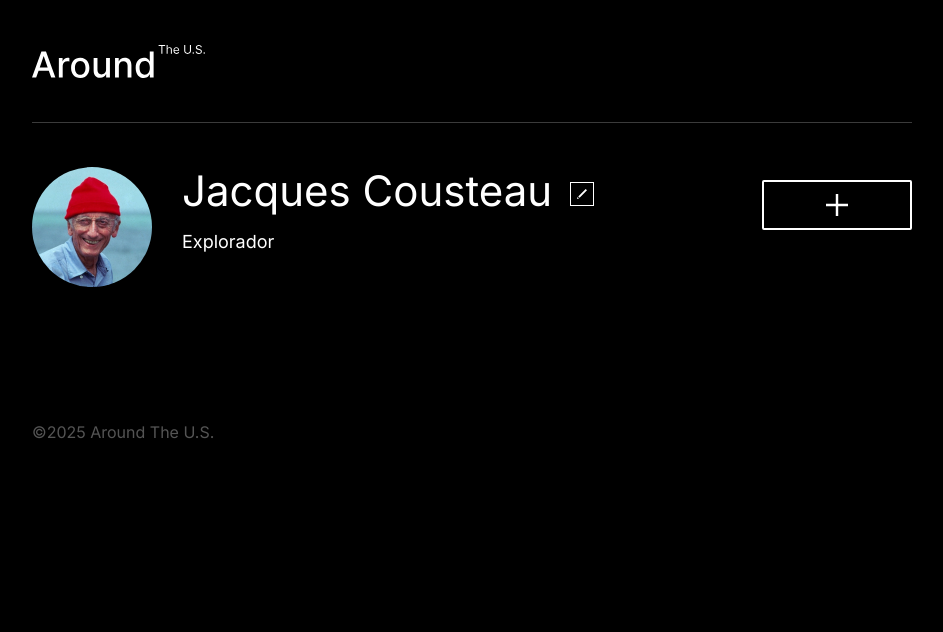
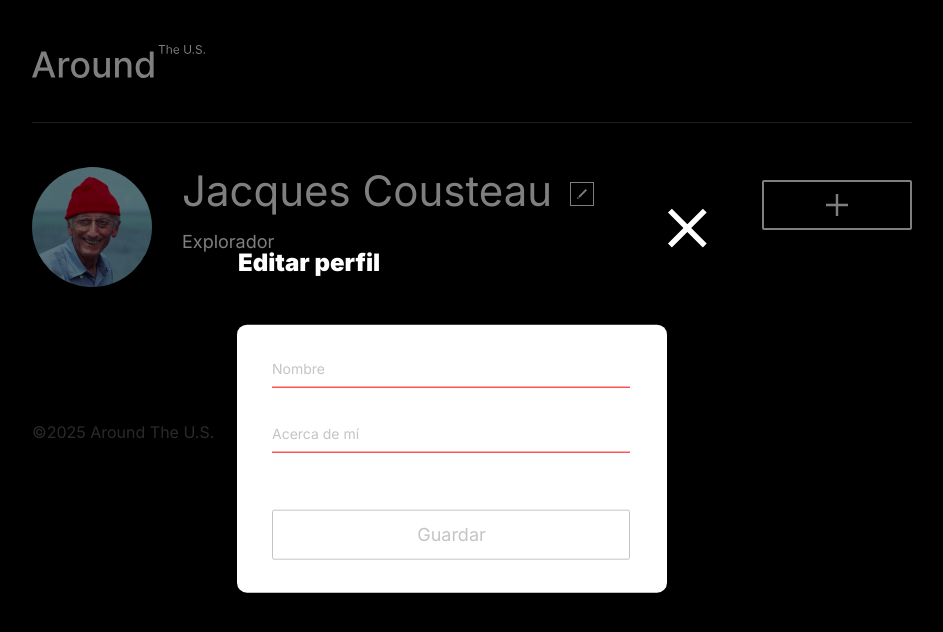
Before and after one commit to Ximerm/web_project_around_react, a React (Vite) app: page / in a window 1280 px wide. Both pictures are taken after a click on the button 750 px from the left and 186 px from the top of the page. Shown: the top 632 px of the page, without its empty margins (168-1111 px from the left). Built offline with nearby package versions, Linux system fonts and the light colour scheme.

Commit message:
Creación componente Popup

```diff
--- a/src/blocks/popup.css
+++ b/src/blocks/popup.css
@@ -5,8 +5,8 @@
   left: 0;
   height: 100vh;
   width: 100vw;
-  display: none;
   font-family: "Inter", Arial, sans-serif;
+  visibility: visible;
 }
 
 .popup_opened {
--- a/src/components/Main/Main.jsx
+++ b/src/components/Main/Main.jsx
@@ -2,14 +2,46 @@ import profileAvatar from "../../images/Profile/Avatar.png";
 import updateAvatar from "../../images/Profile/Update_Avatar_Icon.svg";
 import editButton from "../../images/Profile/Edit_Button.svg";
 import addButton from "../../images/Profile/Add_Button.svg";
+import Popup from "./Popup/Popup";
+import { useState } from "react";
+import NewCard from "../form/NewCard/NewCard";
+import EditProfile from "../form/EditProfile/EditProfile";
+import EditAvatar from "../form/EditAvatar/EditAvatar";
 
 export default function Main() {
+  //Se crea un estado popup
+  const [popup, setPopup] = useState(null);
+
+  //Creación de variables que se pasarán como props
+  const newCardPopup = { title: "Nuevo lugar", children: <NewCard /> };
+  const editProfilePopup = {
+    title: "Editar perfil",
+    children: <EditProfile />,
+  };
+  const editAvatarPopup = {
+    title: "Cambiar foto de perfil",
+    children: <EditAvatar />,
+  };
+
+  //Abrir popup
+  function handleOpenPopup(popup) {
+    setPopup(popup);
+  }
+
+  //Cerrar popup
+  function handleClosePopup() {
+    setPopup(null);
+  }
+
   return (
     <main className="content">
       <section className="profile">
         <div className="profile__avatar-container">
           <img className="profile__avatar" src={profileAvatar} alt="Avatar" />
-          <button className="profile__edit-avatar">
+          <button
+            className="profile__edit-avatar"
+            onClick={() => handleOpenPopup(editAvatarPopup)}
+          >
             <img src={updateAvatar} alt="Botón para editar Avatar" />
           </button>
         </div>
@@ -19,7 +51,12 @@ export default function Main() {
             <p className="profile__name">Jacques Cousteau</p>
             <p className="profile__hobbie">Explorador</p>
           </div>
-          <button className="profile__edit-button">
+          <button
+            aria-label="Add card"
+            className="profile__edit-button"
+            type="button"
+            onClick={() => handleOpenPopup(editProfilePopup)}
+          >
             <img
               className="profile__edit-button-img"
               src={editButton}
@@ -27,7 +64,10 @@ export default function Main() {
             />
           </button>
         </div>
-        <button className="profile__add-button">
+        <button
+          className="profile__add-button"
+          onClick={() => handleOpenPopup(newCardPopup)}
+        >
           <img
             className="profile__add-button-img"
             src={addButton}
@@ -59,6 +99,13 @@ export default function Main() {
           </template>
         </div>
       </section>
+
+      {/*renderización condicional cuando popup no es null}*/}
+      {popup && (
+        <Popup onClose={handleClosePopup} title={popup.title}>
+          {popup.children}
+        </Popup>
+      )}
     </main>
   );
 }
--- a/src/components/Main/Popup/Popup.jsx
+++ b/src/components/Main/Popup/Popup.jsx
@@ -2,7 +2,7 @@ import closeIcon from "../../../images/Popup/Close_Icon.svg";
 
 export default function Popup(props) {
   //los hijos son el contenido de la ventana emergente
-  const { title, children } = props;
+  const { onClose, title, children } = props;
 
   return (
     <section className="popup" id="popup-edit">
@@ -11,6 +11,7 @@ export default function Popup(props) {
           className="popup__close"
           src={closeIcon}
           alt="Ícono cerrar formulario"
+          onClick={onClose}
         />
         <h3 className="popup__form-title">{title}</h3>
         {children}
--- /dev/null
+++ b/src/components/form/EditAvatar/EditAvatar.jsx
@@ -0,0 +1,18 @@
+export default function EditAvatar() {
+  return (
+    <form className="popup__form" id="form-avatar">
+      <input
+        type="url"
+        className="popup__form-input"
+        id="input-avatar-url"
+        name="avatar"
+        placeholder="URL de la imagen"
+        required
+      />
+      <span className="input-error input-avatar-error"></span>
+      <button type="submit" className="popup__form-submit">
+        Guardar
+      </button>
+    </form>
+  );
+}
--- /dev/null
+++ b/src/components/form/EditProfile/EditProfile.jsx
@@ -0,0 +1,39 @@
+export default function EditProfile() {
+  return (
+    <form className="popup__form" id="form-profile">
+      <input
+        className="popup__form-input"
+        type="text"
+        name="name"
+        id="input-name"
+        placeholder="Nombre"
+        minLength="2"
+        maxLength="40"
+        autoComplete="off"
+        required
+      />
+      <span className="input-error" id="input-name-error"></span>
+
+      <input
+        className="popup__form-input"
+        type="text"
+        name="about"
+        id="input-about"
+        placeholder="Acerca de mí"
+        minLength="2"
+        maxLength="200"
+        autoComplete="off"
+        required
+      />
+      <span className="input-error" id="input-about-error"></span>
+
+      <button
+        type="submit"
+        className="popup__form-submit popup__form-submit_disable"
+        id="submitBtn-profile"
+      >
+        Guardar
+      </button>
+    </form>
+  );
+}
--- a/src/components/form/NewCard.jsx
+++ b/src/components/form/NewCard/NewCard.jsx
@@ -1,7 +1,6 @@
 export default function NewCard() {
   return (
     <form className="popup__form" name="card-form" id="form-addCard">
-      <h2 className="popup__form-title">Nuevo lugar</h2>
       <input
         className="popup__form-input"
         type="text"
@@ -10,7 +9,7 @@ export default function NewCard() {
         placeholder="Título"
         minLength="2"
         maxLength="30"
-        autocomplete="off"
+        autoComplete="off"
         required
       />
       <span className="input-error" id="input-title-error"></span>
@@ -21,7 +20,7 @@ export default function NewCard() {
         name="link"
         id="input-link"
         placeholder="URL de la imagen"
-        autocomplete="off"
+        autoComplete="off"
         required
       />
       <span className="input-error" id="input-link-error"></span>
```
